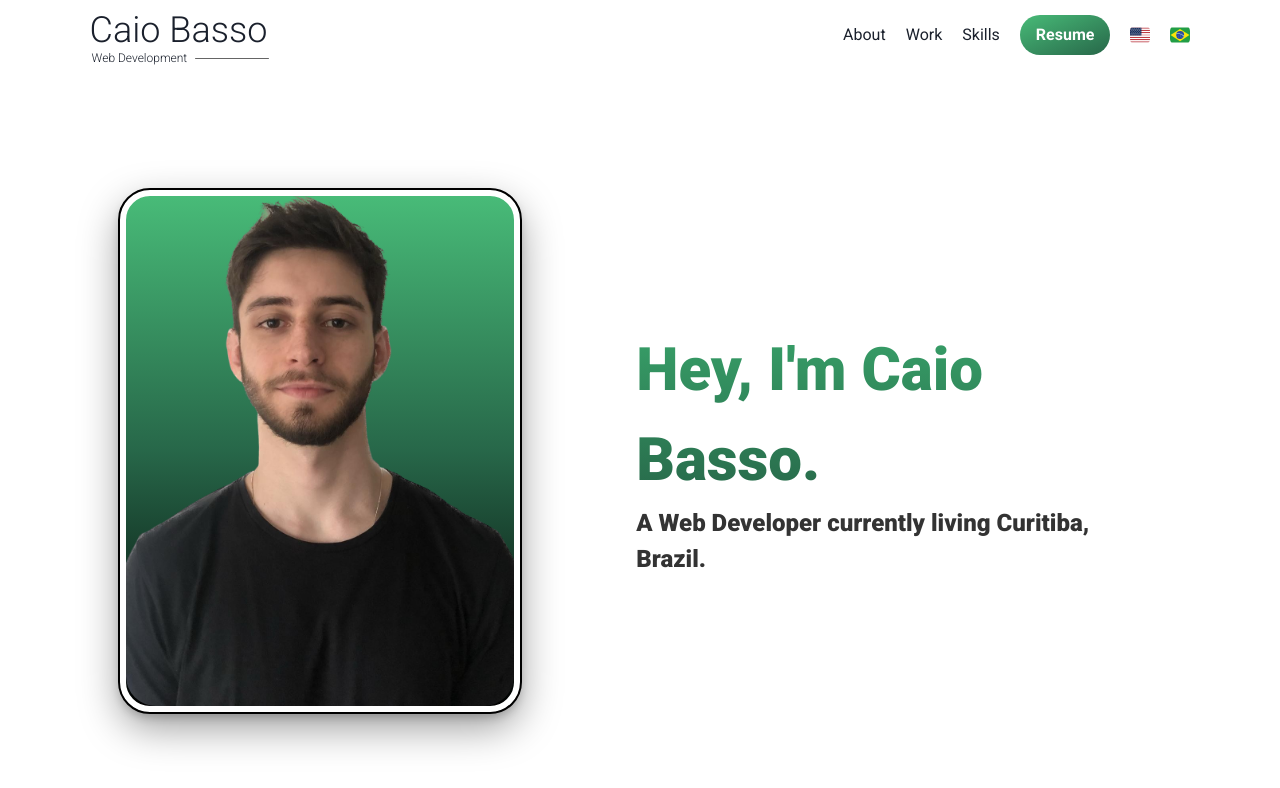
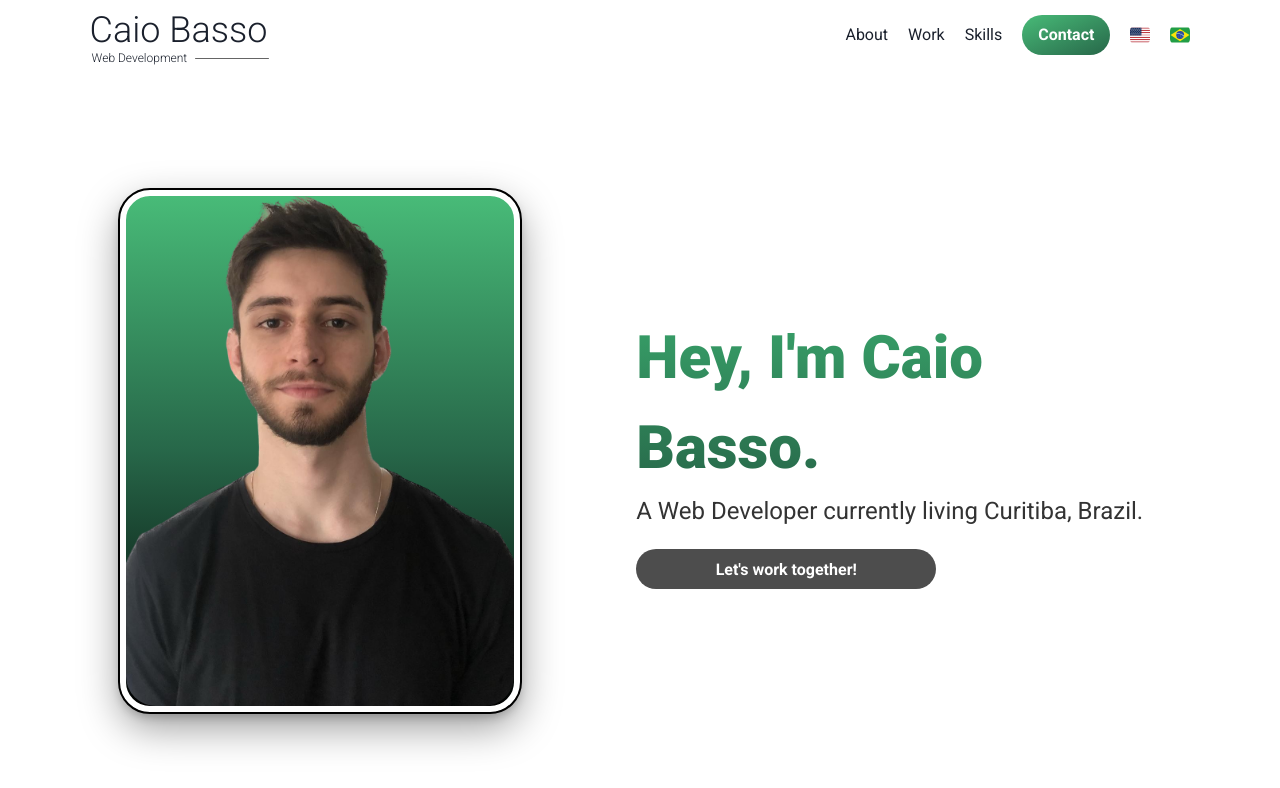
Before and after one commit to caio-basso/portfolio, a Next.js app: page / in a window 1280 px wide. Shown: the top 788 px of the page. Built offline with nearby package versions, Linux system fonts and the light colour scheme.

Commit message:
Adding button to About section

```diff
--- a/assets/texts.json
+++ b/assets/texts.json
@@ -2,13 +2,13 @@
   "texts": [
     {
       "locale": "en-US",
-      "nav": ["About", "Work" ,"Skills", "Resume"],
-      "texts": ["Hey, I'm Caio Basso.", "A Web Developer currently living Curitiba, Brazil."]
+      "nav": ["About", "Work" ,"Skills", "Contact"],
+      "texts": ["Hey, I'm Caio Basso.", "A Web Developer currently living Curitiba, Brazil.", "Let's work together!"]
     },
     {
       "locale": "pt-BR",
-      "nav": ["Sobre", "Experiência", "Competências", "Curriculo"],
-      "texts": ["Olá, sou Caio Basso", "Web Developer morando atualmente em Curitiba, Brasil."]
+      "nav": ["Sobre", "Experiência", "Competências", "Contato"],
+      "texts": ["Olá, sou Caio Basso.", "Web Developer morando atualmente em Curitiba, Brasil.", "Vamos trabalhar juntos!"]
     }
   ]
 }
--- a/components/About/PersonalText.tsx
+++ b/components/About/PersonalText.tsx
@@ -1,4 +1,4 @@
-import { Text, Container } from '@chakra-ui/react';
+import { Text, Container, Button } from '@chakra-ui/react';
 
 interface AboutProps {
     texts: string[];
@@ -8,21 +8,37 @@ export const PersonalText = ({texts}: AboutProps) => {
     return (
         <Container mx={'0px'}>
             <Text
-                bgGradient='linear(to-t, green.700, green.500)'
-                bgClip='text'
-                fontSize='6xl'
-                fontWeight='extrabold'
+                bgGradient={'linear(to-t, green.700, green.500)'}
+                bgClip={'text'}
+                fontSize={'6xl'}
+                fontWeight={'800'}
             >
                 {texts[0]}
             </Text>
             <Text
-                bg='dark.800'
-                bgClip='text'
-                fontSize='2xl'
-                fontWeight='extrabold'
+                bg={'dark.800'}
+                bgClip={'text'}
+                fontSize={'2xl'}
+                fontWeight={'500'}
             >
                 {texts[1]}
             </Text>
+            <Button
+                variant={'solid'}
+                borderRadius={'20px'}
+                /*bgGradient={'linear(to-l, dark.900, dark.600)'}*/
+                bg={'dark.700'}
+                color={'white'}
+                mt={'20px'}
+                fontWeight={'600'}
+                w={'300px'}
+                _hover={{
+                    bgGradient: 'linear(to-tl, green.600, green.300)',
+                    textDecoration: 'underline',
+                }}
+            >
+                {texts[2]}
+            </Button>
         </Container>
     )
 }
--- a/components/Navbar/MobileNav.tsx
+++ b/components/Navbar/MobileNav.tsx
@@ -9,7 +9,7 @@ export const MobileNav = ({ nav }: NavProps) => {
     return (
         <Stack
             p={4}
-            h={'100vh'}
+            h={'15vh'}
             display={{ md: 'none' }}>
             <MobileNavItem label={nav[0]} href={'#'+nav[0]} />
             <MobileNavItem label={nav[1]} href={'#'+nav[1]} />
```
Also changed, not shown: components/Navbar/Navbar.tsx (+10 -5 lines).
